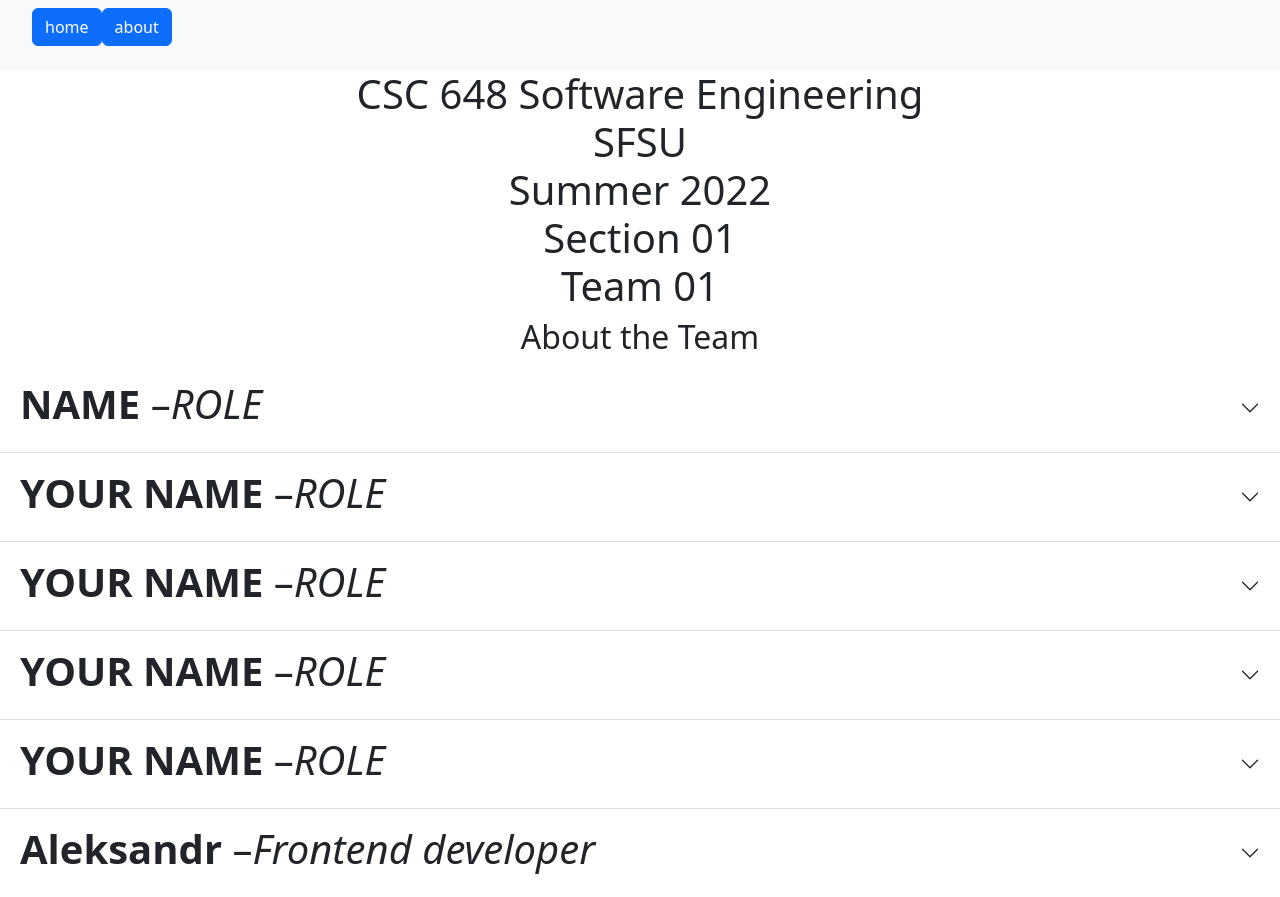
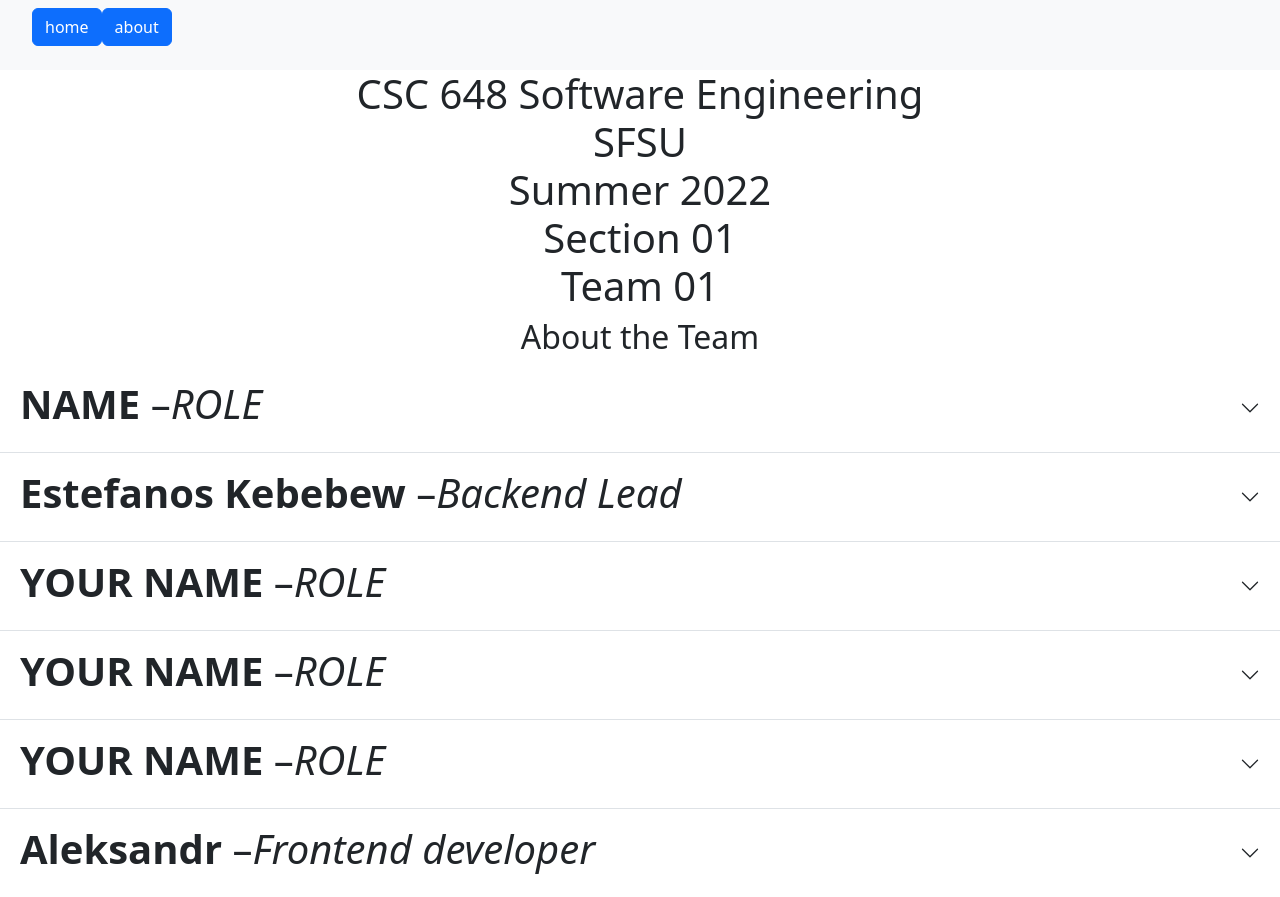
Before and after one commit to bsoukup1108/GatorShare, a React (Create React App) app in the folder application/client/: page /about in a window 1280 px wide. Built offline with nearby package versions, Linux system fonts and the light colour scheme.

Commit message:
added photo and info

```diff
--- a/application/client/package.json
+++ b/application/client/package.json
@@ -13,7 +13,8 @@
 		"react-moment": "^1.1.2",
 		"react-redux": "^8.0.2",
 		"react-router-dom": "^6.3.0",
-		"react-scripts": "5.0.1",
+		"react-script": "^2.0.5",
+		"react-scripts": "^2.1.3",
 		"redux": "^4.2.0",
 		"redux-devtools-extension": "^2.13.9",
 		"redux-thunk": "^2.4.1",
--- a/application/client/src/components/about/About.js
+++ b/application/client/src/components/about/About.js
@@ -1,6 +1,9 @@
 import React, { Fragment } from 'react';
 
+
 import aleksPic from '../../img/alex.jpg';
+
+import Estefanos from '../../img/Estefanos.jpg'
 
 const About = () => {
 	return (
@@ -36,7 +39,7 @@ const About = () => {
 					change the namee below */}
 						<img src={aleksPic} alt='pic' />
 
-						<div class='accordion-body'>blah blah blah</div>
+						<div class='accordion-body'></div>
 					</div>
 				</div>
 				{/* PERSON #2 Backend Lead */}
@@ -51,8 +54,8 @@ const About = () => {
 							aria-controls='flush-collapseTwo'
 						>
 							<h1>
-								<strong>YOUR NAME</strong> –
-								<i>ROLE</i>
+								<strong>Estefanos Kebebew</strong> –
+								<i>Backend Lead</i>
 							</h1>
 						</button>
 					</h2>
@@ -62,11 +65,9 @@ const About = () => {
 						aria-labelledby='flush-headingTwo'
 						data-bs-parent='#accordionProfile'
 					>
-						{/* upload your pic to the img folder
-					import it as in line 3
-					change the namee below */}
-						<img src={aleksPic} alt='pic' />
-						<div class='accordion-body'>DESCRIPTION</div>
+
+						<img src={Estefanos} alt='pic' />
+						<div class='accordion-body'>My name is esteafnos and i am third year student.</div>
 					</div>
 				</div>
 				{/* PERSON #3 Frontend Lead*/}
```
Also changed, not shown: application/client/src/img/Estefanos.jpg (added), 1 other file (tests, documents, lock files or other folders).
